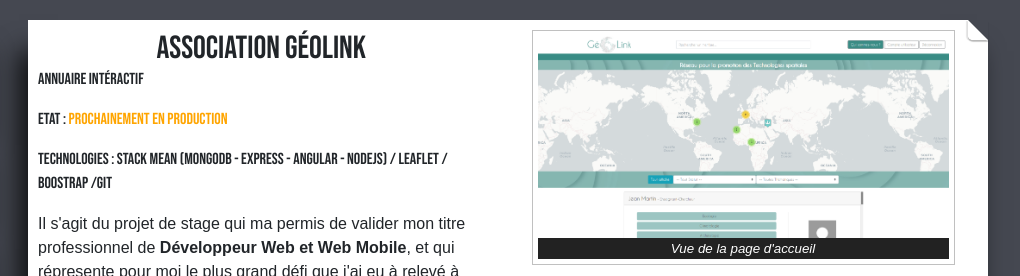
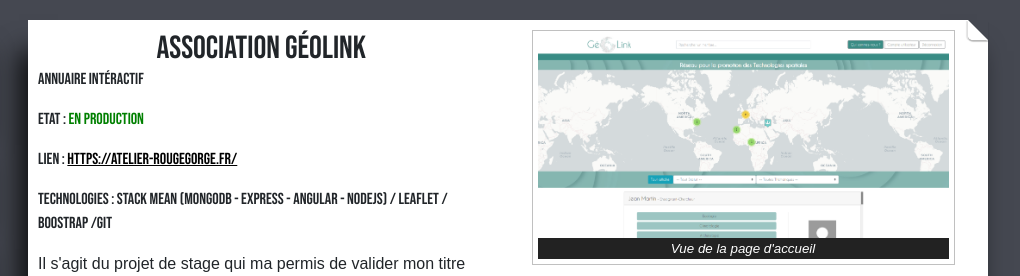
Before and after one commit to AdrienAlva/page-projets-dev, a plain HTML site: page index.html in a window 1280 px wide. Shown: the top 276 px of the page, 260-1280 px from the left. Drawn offline with nearby package versions, Linux system fonts and the light colour scheme.

Commit message:
Statut Geolink = prod

```diff
--- a/index.html
+++ b/index.html
@@ -51,7 +51,8 @@
 			<div id="lrg-aside-data">
 				<h2>Association GéoLink</h2>
 				<p>Annuaire intéractif</p>
-				<p>Etat : <span class="font-orange">prochainement en production</span></p>
+				<p>Etat : <span class="font-green">en production</span></p>
+				<p>Lien : <a href="https://portail-geolink.fr/">https://atelier-rougegorge.fr/</a></p>
 				<p>Technologies : Stack MEAN (MongoDB - Express - Angular - NodeJS) / Leaflet / Boostrap /GIT </p>
 				<p class="sans-serif-font">Il s'agit du projet de stage qui ma permis de valider mon titre professionnel de <span class="bold">Développeur Web et Web Mobile</span>, et qui répresente pour moi le plus grand défi que j'ai eu à relevé à l'heure actuelle.
 				Le but de cette réalisation était de fournir à l'association <a href="https://associationgeolink.wixsite.com/geolink">Géolink</a> un annuaire intéractif recensant ses membres et autres acteurs des géosciences afin de faciliter leur mise en relation.</p>
```
